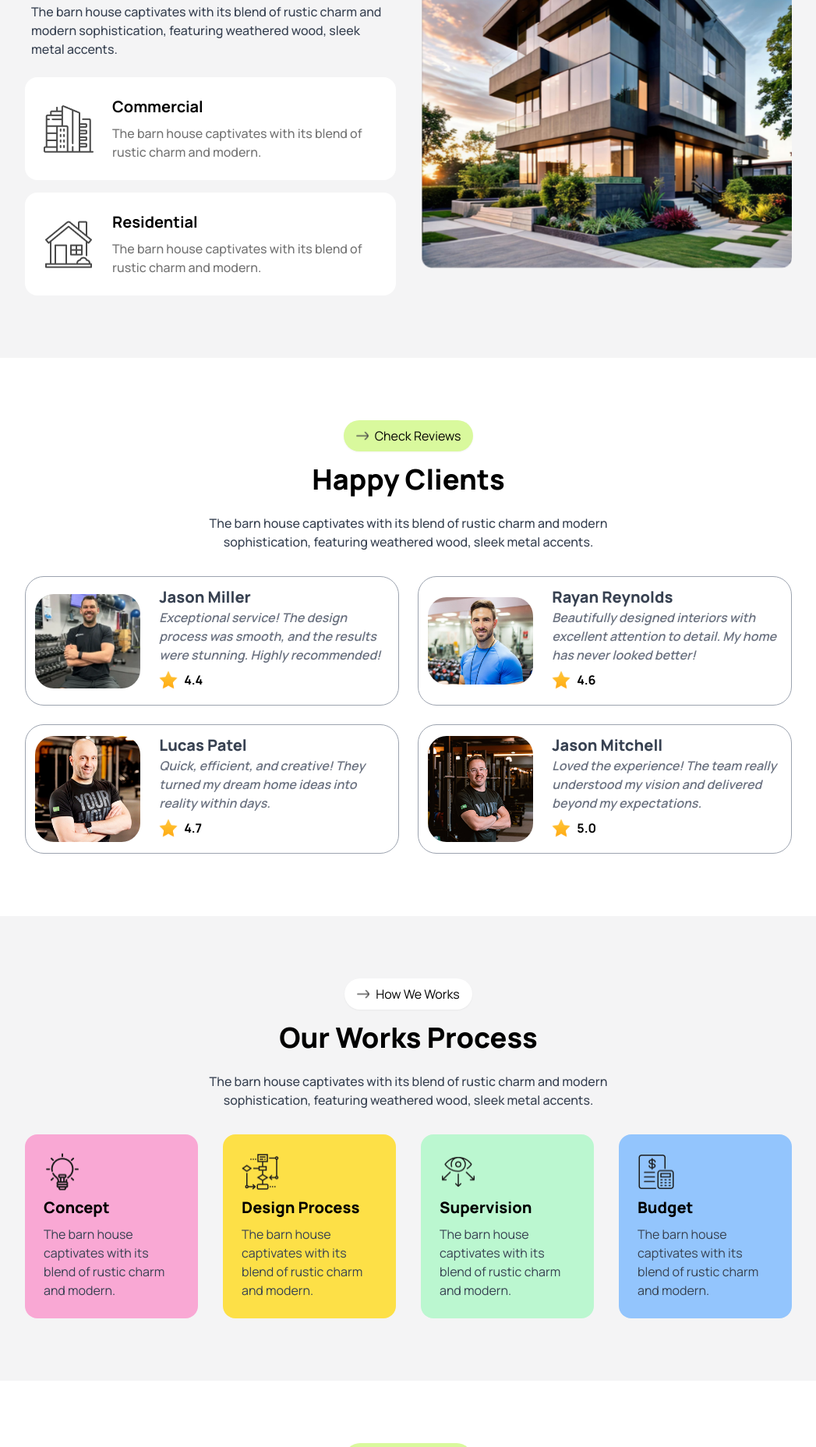
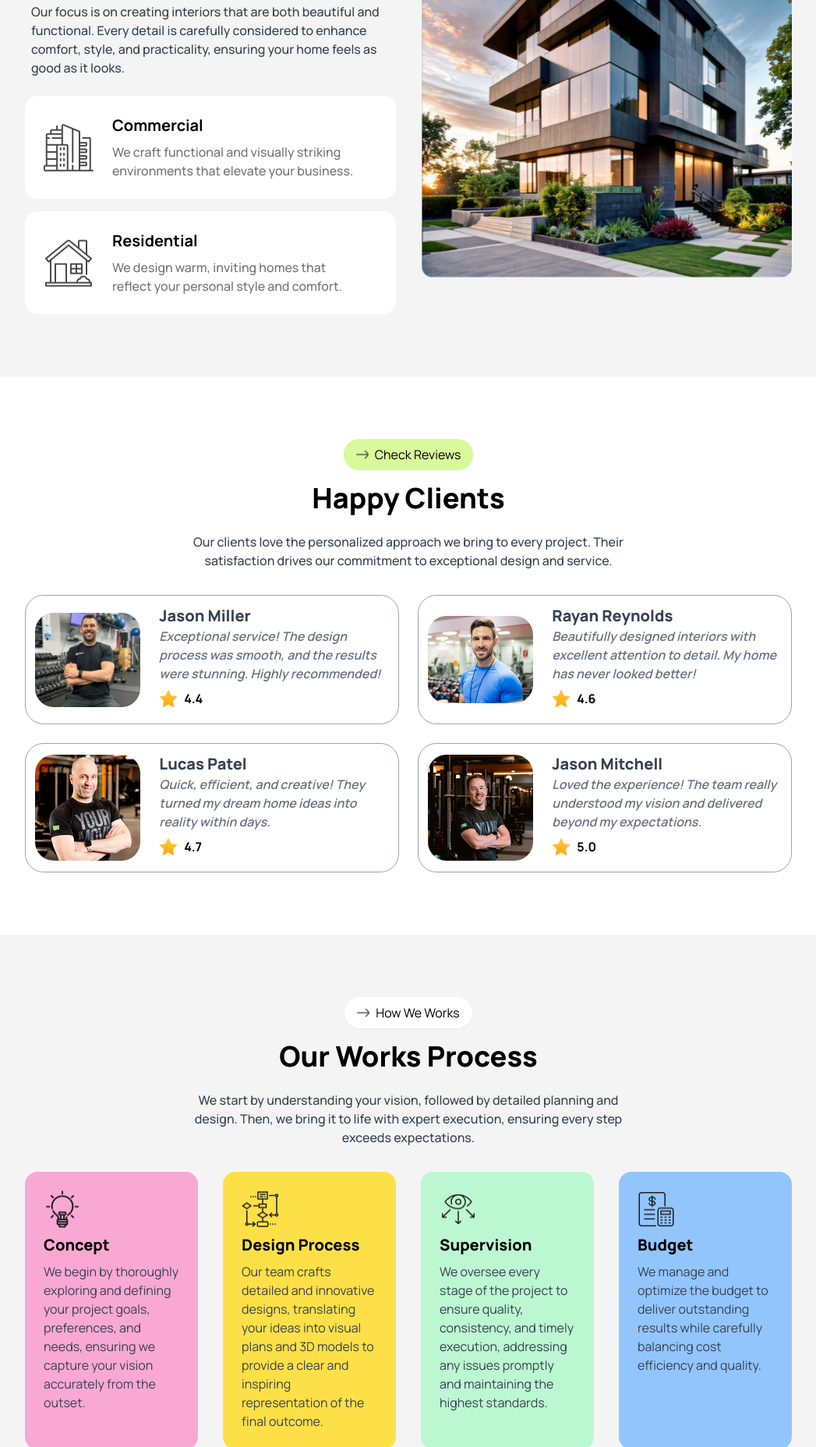
Before and after one commit to TahsinAlahi/assignment-03, a website: page index.html in a window 1280 px wide. Shown: the part 944-2800 px from the top of the page at 78% size, without its empty margins (116-1163 px from the left). Drawn offline with nearby package versions, Linux system fonts and the light colour scheme.

Commit message:
replaced the dummy text

```diff
--- a/index.html
+++ b/index.html
@@ -104,9 +104,9 @@
             A barn house of this design has a striking appearance
           </h1>
           <p class="mx-auto mb-5 text-gray-700 lg:mb-2 lg:w-4/5">
-            The barn house captivates with its blend of rustic charm and modern
-            sophistication, featuring weathered wood, sleek metal accents, and
-            large windows that flood the space with natural light.
+            This design combines modern simplicity with rustic charm. Large
+            windows brighten the space, while high ceilings add a spacious feel.
+            It’s a perfect balance of style and comfort.
           </p>
           <button
             class="mx-auto flex w-full items-center justify-center gap-2 rounded-3xl border border-lime-500 bg-lime-200 px-6 py-2 lg:w-auto"
@@ -148,9 +148,10 @@
             <p
               class="mx-auto mb-6 px-2 text-center font-medium text-gray-700 lg:text-left"
             >
-              The barn house captivates with its blend of rustic charm and
-              modern sophistication, featuring weathered wood, sleek metal
-              accents.
+              Our focus is on creating interiors that are both beautiful and
+              functional. Every detail is carefully considered to enhance
+              comfort, style, and practicality, ensuring your home feels as good
+              as it looks.
             </p>
 
             <div
@@ -160,8 +161,8 @@
               <div class="w-3/4">
                 <h2 class="mb-2 font-bold lg:text-xl">Commercial</h2>
                 <p class="font-medium text-neutral-500">
-                  The barn house captivates with its blend of rustic charm and
-                  modern.
+                  We craft functional and visually striking environments that
+                  elevate your business.
                 </p>
               </div>
             </div>
@@ -172,14 +173,14 @@
               <div class="w-3/4">
                 <h2 class="mb-2 font-bold lg:text-xl">Residential</h2>
                 <p class="font-medium text-neutral-500">
-                  The barn house captivates with its blend of rustic charm and
-                  modern.
+                  We design warm, inviting homes that reflect your personal
+                  style and comfort.
                 </p>
               </div>
             </div>
           </div>
           <!-- side image  -->
-          <div class="h-full lg:w-1/2">
+          <div class="h-full self-center lg:w-1/2">
             <img
               src="./assets/Rectangle.png"
               class="h-full w-full object-cover"
@@ -204,9 +205,9 @@
               Happy Clients
             </h1>
             <p class="px-2 text-center font-medium text-gray-700 lg:px-0">
-              The barn house captivates with its blend of rustic charm and
-              modern sophistication, featuring weathered wood, sleek metal
-              accents.
+              Our clients love the personalized approach we bring to every
+              project. Their satisfaction drives our commitment to exceptional
+              design and service.
             </p>
           </div>
           <!-- grid part -->
@@ -349,9 +350,9 @@
               Our Works Process
             </h1>
             <p class="px-2 text-center font-medium text-gray-700 lg:px-0">
-              The barn house captivates with its blend of rustic charm and
-              modern sophistication, featuring weathered wood, sleek metal
-              accents.
+              We start by understanding your vision, followed by detailed
+              planning and design. Then, we bring it to life with expert
+              execution, ensuring every step exceeds expectations.
             </p>
           </div>
 
@@ -362,8 +363,9 @@
               <img src="./assets/concept.png" alt="concept" class="h-12 w-12" />
               <h3 class="my-2 text-xl font-extrabold">Concept</h3>
               <p class="text-gray-700">
-                The barn house captivates with its blend of rustic charm and
-                modern.
+                We begin by thoroughly exploring and defining your project
+                goals, preferences, and needs, ensuring we capture your vision
+                accurately from the outset.
               </p>
             </div>
 
@@ -376,8 +378,9 @@
               />
               <h3 class="my-2 text-xl font-extrabold">Design Process</h3>
               <p class="text-gray-700">
-                The barn house captivates with its blend of rustic charm and
-                modern.
+                Our team crafts detailed and innovative designs, translating
+                your ideas into visual plans and 3D models to provide a clear
+                and inspiring representation of the final outcome.
               </p>
             </div>
             <!-- grid item 3 -->
@@ -389,8 +392,9 @@
               />
               <h3 class="my-2 text-xl font-extrabold">Supervision</h3>
               <p class="text-gray-700">
-                The barn house captivates with its blend of rustic charm and
-                modern.
+                We oversee every stage of the project to ensure quality,
+                consistency, and timely execution, addressing any issues
+                promptly and maintaining the highest standards.
               </p>
             </div>
             <!-- grid item 4 -->
@@ -402,8 +406,8 @@
               />
               <h3 class="my-2 text-xl font-extrabold">Budget</h3>
               <p class="text-gray-700">
-                The barn house captivates with its blend of rustic charm and
-                modern.
+                We manage and optimize the budget to deliver outstanding results
+                while carefully balancing cost efficiency and quality.
               </p>
             </div>
           </div>
@@ -429,9 +433,9 @@
                 Our Latest Portfolio
               </h1>
               <p class="px-2 text-center font-medium text-gray-700 lg:px-0">
-                The barn house captivates with its blend of rustic charm and
-                modern sophistication, featuring weathered wood, sleek metal
-                accents.
+                Explore our recent projects to see how we bring unique visions
+                to life. Each portfolio piece highlights our commitment to
+                exceptional design and craftsmanship.
               </p>
             </div>
           </div>
@@ -441,12 +445,12 @@
               class="grid grid-cols-1 gap-6 rounded-3xl border border-gray-300 p-4 lg:col-span-8 lg:grid-cols-2"
             >
               <img src="./assets/img1.png" alt="Commercial" class="w-full" />
-              <div>
+              <div class="self-center">
                 <h4 class="text-xl font-extrabold text-gray-700">Commercial</h4>
                 <p class="font-semibold text-gray-500">
-                  The barn house captivates with its blend of rustic charm and
-                  modern. The barn house captivates with its blend of rustic
-                  charm and modern .
+                  See how our designs elevate commercial spaces into dynamic,
+                  functional environments that boost business and make a lasting
+                  impact.
                 </p>
                 <!-- button -->
                 <div
@@ -486,12 +490,11 @@
                 alt="Commercial"
                 class="h-full w-full rounded-3xl object-cover"
               />
-              <div>
+              <div class="self-center">
                 <h4 class="text-xl font-extrabold text-gray-700">Commercial</h4>
                 <p class="font-semibold text-gray-500">
-                  The barn house captivates with its blend of rustic charm and
-                  modern. The barn house captivates with its blend of rustic
-                  charm and modern .
+                  Explore how our designs turn commercial spaces into vibrant,
+                  efficient environments that make a strong impression.
                 </p>
                 <!-- button -->
                 <div
@@ -536,9 +539,9 @@
               Our Works Process
             </h1>
             <p class="px-2 text-center font-medium text-gray-700 lg:px-0">
-              The barn house captivates with its blend of rustic charm and
-              modern sophistication, featuring weathered wood, sleek metal
-              accents.
+              Discover how we turn your vision into reality through our
+              approach. Learn about each step of our process and see how we can
+              bring your project to life.
             </p>
           </div>
 
@@ -604,9 +607,8 @@
               <div class="text-2xl font-bold text-white">Rinterio</div>
             </div>
             <p class="text-center font-semibold text-gray-500 lg:w-4/5">
-              The barn house captivates with its blend of rustic charm and
-              modern sophistication, featuring weathered wood, sleek metal
-              accents.
+              Innovative design for exceptional spaces. Transforming visions
+              into reality with precision and care.
             </p>
           </div>
           <ul
```
